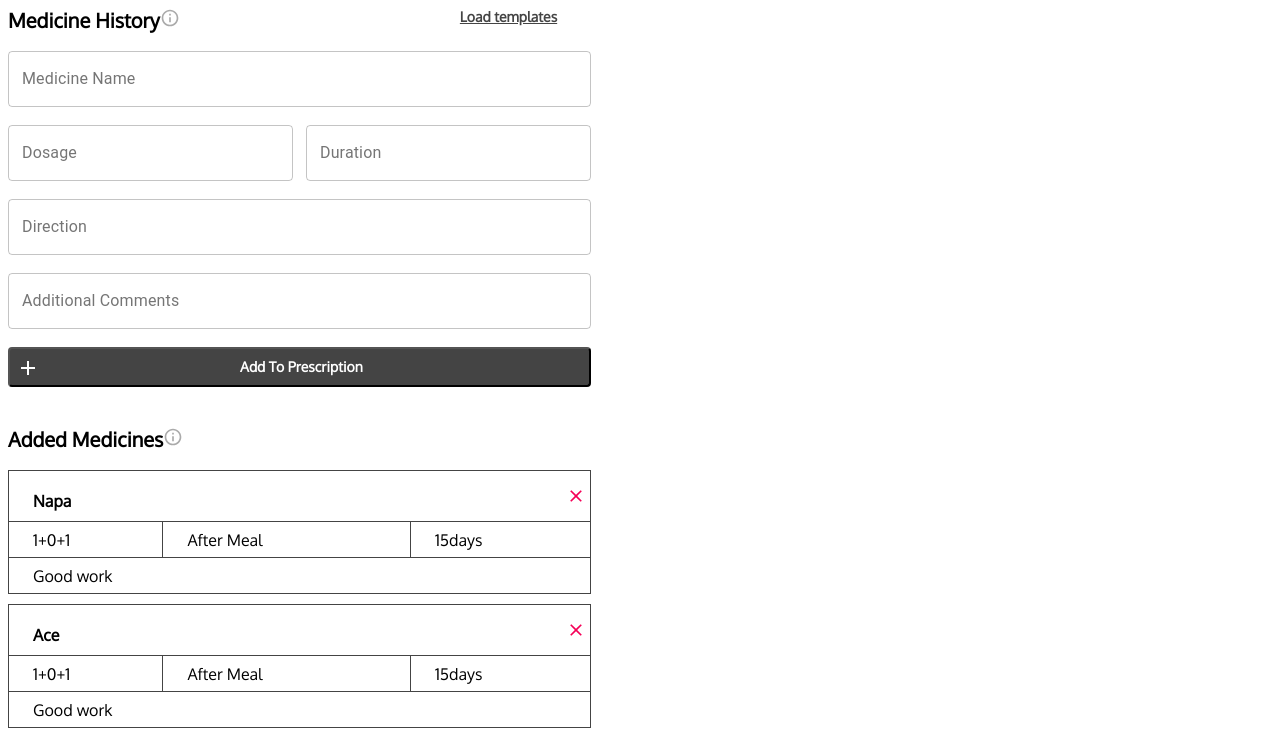
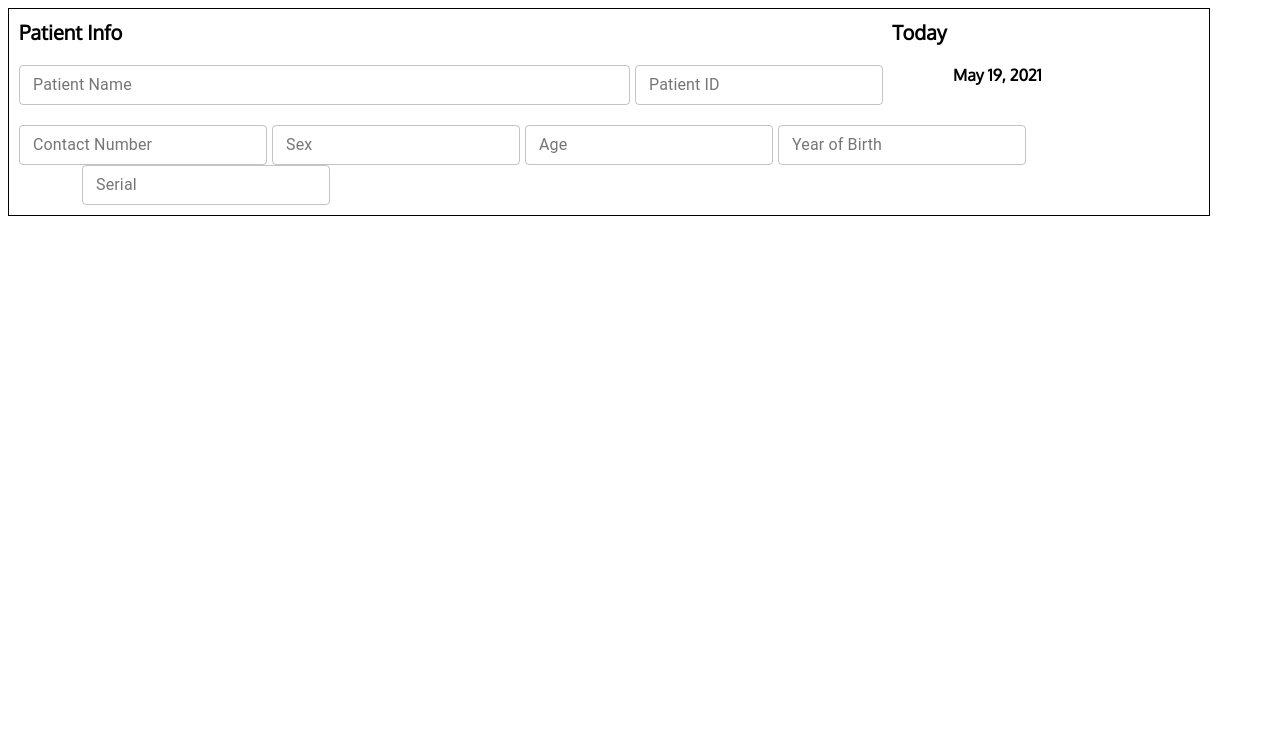
Before and after one commit to Sezaan/presc, a React (Create React App) app: page / in a window 1280 px wide. Shown: the top 756 px of the page. Built offline with nearby package versions, Linux system fonts and the light colour scheme.

Commit message:
Patient Info added

```diff
--- /dev/null
+++ b/src/components/PatientInfo.js
@@ -0,0 +1,42 @@
+import React, { Component } from 'react';
+import style from '../style.module.css'
+import TextField from '@material-ui/core/TextField'
+import { Flare } from '@material-ui/icons';
+
+class PatientInfo extends Component {
+    state = {  }
+    getDate(){
+        const monthNames = ["January", "February", "March", "April", "May", "June",
+        "July", "August", "September", "October", "November", "December"
+        ];
+        var today = new Date(),
+        date = monthNames[today.getMonth()] + ' ' + today.getDate()+ ', ' + today.getFullYear();
+        return date;
+    }
+    render() {
+        return (
+        <div style={{width:"1200px",border:"1px solid black"}}>
+            <div style={{display:"flex"}}>
+                <span style={{fontWeight:"bold",fontSize:"20px",padding:"10px"}}>Patient Info</span>
+                <span style={{width:"750px"}}></span>
+                <span style={{fontWeight:"bold",fontSize:"20px",padding:"10px"}}>Today</span>
+            </div>
+            <div style={{padding:"10px"}}>
+                <TextField size="small" style={{width:"611px",marginRight:"5px"}} label="Patient Name" variant="outlined"></TextField>
+                <TextField size="small" label="Patient ID" variant="outlined"></TextField>
+                <span style={{fontSize:"16px",fontWeight:"bold",marginLeft:"70px"}}>{this.getDate()}</span>
+            </div>
+            <div style={{padding:"10px"}}>
+                <TextField style={{marginRight:"5px"}} size="small" label="Contact Number" variant="outlined"></TextField>
+                <TextField style={{marginRight:"5px"}} size="small" label="Sex" variant="outlined"></TextField>
+                <TextField style={{marginRight:"5px"}} size="small" label="Age" variant="outlined"></TextField>
+                <TextField style={{marginRight:"5px"}} size="small" label="Year of Birth" variant="outlined"></TextField>
+                <TextField style={{marginLeft:"63px"}} size="small" label="Serial" variant="outlined"></TextField>
+            </div>
+
+        </div>
+             );
+    }
+}
+
+export default PatientInfo;
--- a/src/index.js
+++ b/src/index.js
@@ -5,9 +5,13 @@ import reportWebVitals from './reportWebVitals';
 import MedicineList from './components/MedicineList'
 import Treatment from './components/Treatment';
 import Diagnosis from './components/Diagnosis'
+import PatientInfo from './components/PatientInfo'
 
 ReactDOM.render(
-  <Treatment></Treatment>
+  <div style={{display:"flex",flexDirection:"row"}}>
+    <PatientInfo></PatientInfo>
+  </div>
+
   ,
   document.getElementById('root')
 );
--- a/src/style.module.css
+++ b/src/style.module.css
@@ -16,32 +16,6 @@
     border: 1px solid #AAAAAA;
     box-sizing: border-box;
     border-radius: 4px;
-  }
-
-  .close {
-    position: absolute;
-    right: 0px;
-    top: 3px;
-    width: 32px;
-    height: 32px;
-    opacity: 0.3;
-  }
-  .close:hover {
-    opacity: 1;
-  }
-  .close:before, .close:after {
-    position: absolute;
-    left: 15px;
-    content: ' ';
-    height: 33px;
-    width: 2px;
-    background-color: #333;
-  }
-  .close:before {
-    transform: rotate(45deg);
-  }
-  .close:after {
-    transform: rotate(-45deg);
   }
 
   .container{
```
